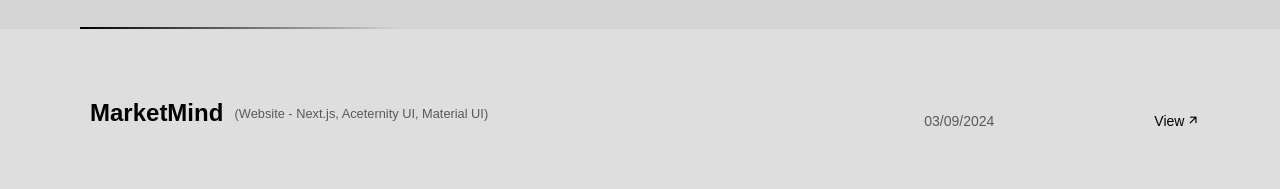
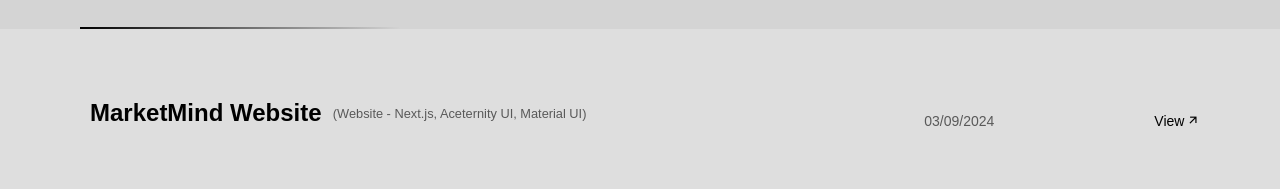
Before and after one commit to dinbandhu12/dbs_portfolio, a plain HTML site: page project.html in a window 1280 px wide. Shown: the part 821-1010 px from the top of the page. Drawn offline with nearby package versions, Linux system fonts and the light colour scheme; a script that the page names is missing; a web font is replaced by a local one.

Commit message:
fixes typo

```diff
--- a/project.html
+++ b/project.html
@@ -142,7 +142,7 @@
                 <div class="project_infos">
                     <div class="prjt__name">
                         <img src="assets/img/project-11.png" alt="project image" class="prjt_imgs">
-                        <h3>MarketMind</h3>
+                        <h3>MarketMind Website</h3>
                         <p class="prjt__title">(Website - Next.js, Aceternity UI, Material UI)</p>
                     </div>
                     <div class="prjt_date_source">
```
